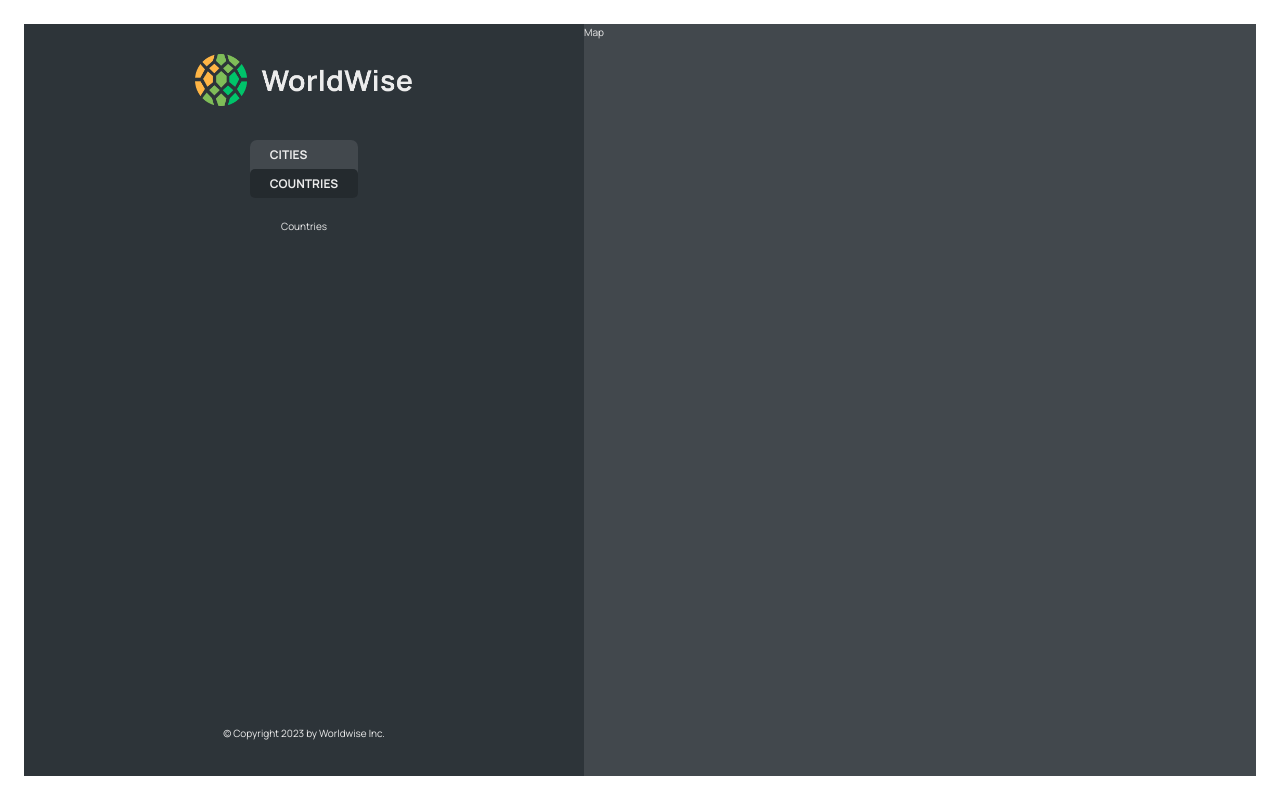
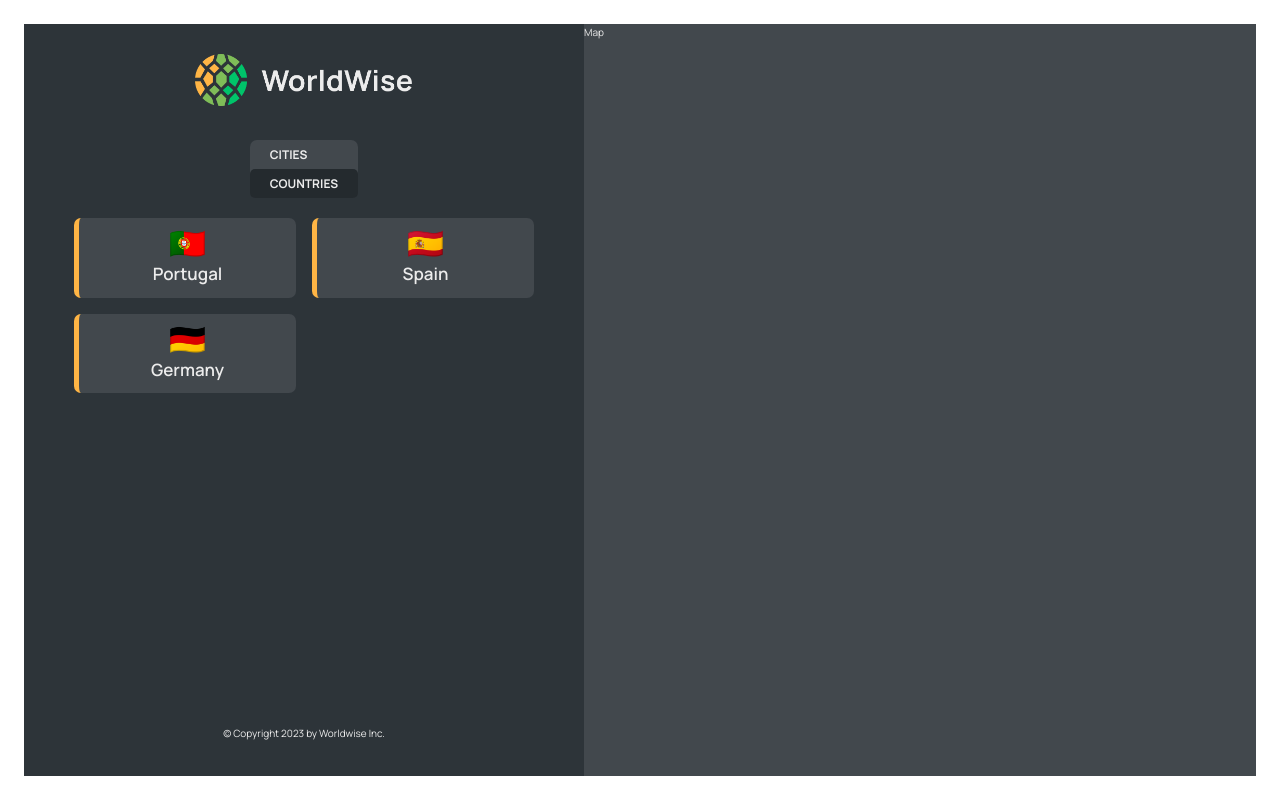
Before and after one commit to oguzcoll/React-worldwise-app, a React (Vite) app: page /app/countries in a window 1280 px wide. Built offline with nearby package versions, Linux system fonts and the light colour scheme; data requests are answered from the project's data file.

Commit message:
contry list added

```diff
--- a/src/App.jsx
+++ b/src/App.jsx
@@ -7,6 +7,7 @@ import AppLayout from "./pages/AppLayout";
 import Login from "./pages/Login";
 import CityList from "./components/CityList";
 import { useEffect, useState } from "react";
+import CountryList from "./components/CountryList";
 const BASE_URL = `http://localhost:8000`;
 function App() {
   const [cities, setCities] = useState([]);
@@ -43,7 +44,10 @@ function App() {
             path="cities"
             element={<CityList cities={cities} isLoading={isLoading} />}
           />
-          <Route path="countries" element={<p>Countries</p>} />
+          <Route
+            path="countries"
+            element={<CountryList cities={cities} isLoading={isLoading} />}
+          />
           <Route path="form" element={<p>Form</p>} />
         </Route>
         <Route path="*" element={<PageNotFound />} />
--- /dev/null
+++ b/src/components/CountryList.jsx
@@ -0,0 +1,29 @@
+import CountryItem from "./CountryItem";
+import styles from "./CountryList.module.css";
+import Spinner from "./Spinner";
+import Message from "./Message";
+function CountryList({ cities, isLoading }) {
+  if (isLoading) return <Spinner />;
+
+  if (!cities.length)
+    return (
+      <Message message="Add your first city by clicking on a city on the map" />
+    );
+  const countries = cities.reduce((arr, city) => {
+    if (!arr.map((el) => el.country).includes(city.country)) {
+      return [...arr, { country: city.country, emoji: city.emoji }];
+    } else {
+      return arr;
+    }
+  }, []);
+
+  return (
+    <ul className={styles.countryList}>
+      {countries.map((country) => (
+        <CountryItem country={country} key={country.id} />
+      ))}
+    </ul>
+  );
+}
+
+export default CountryList;
```
